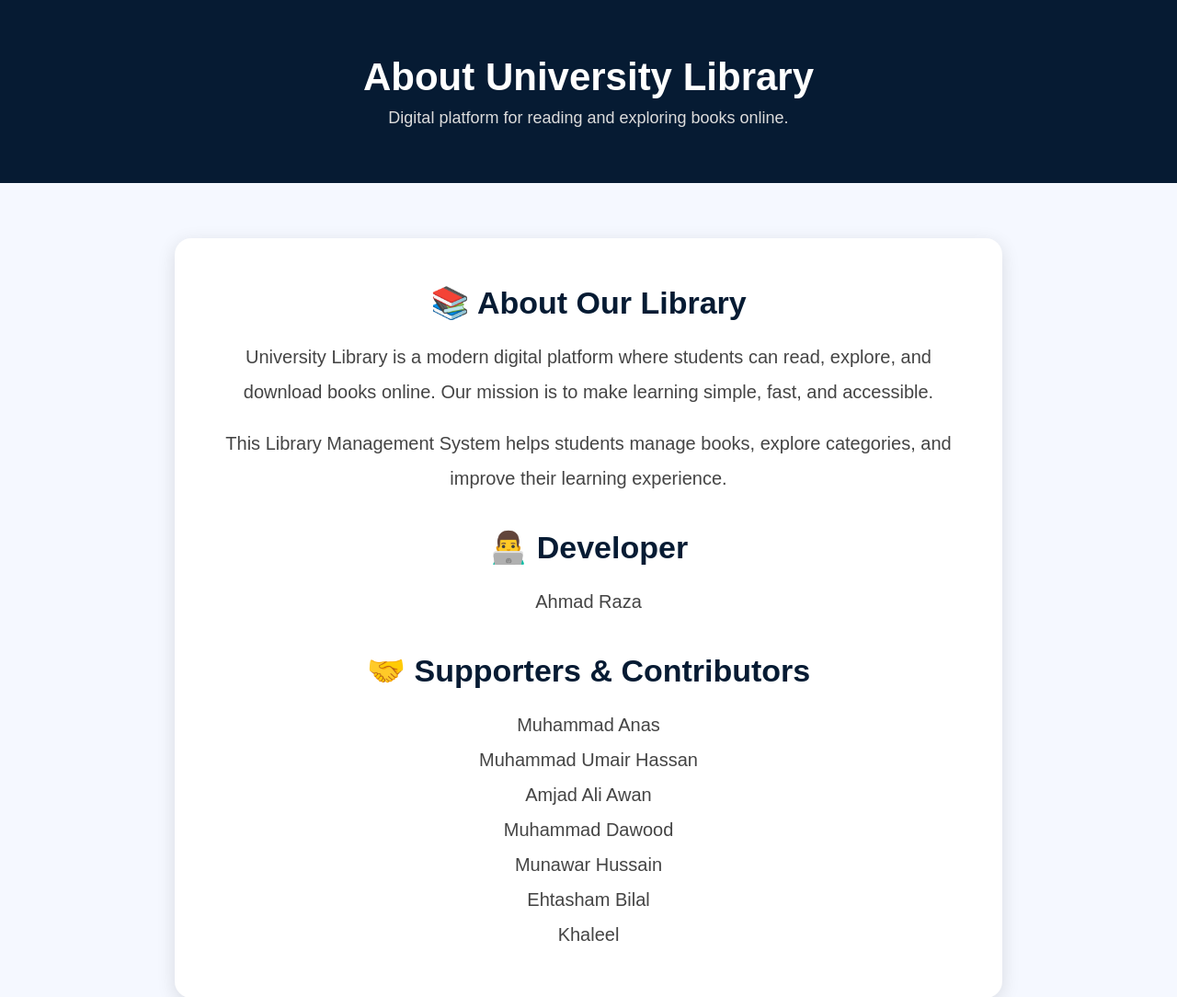
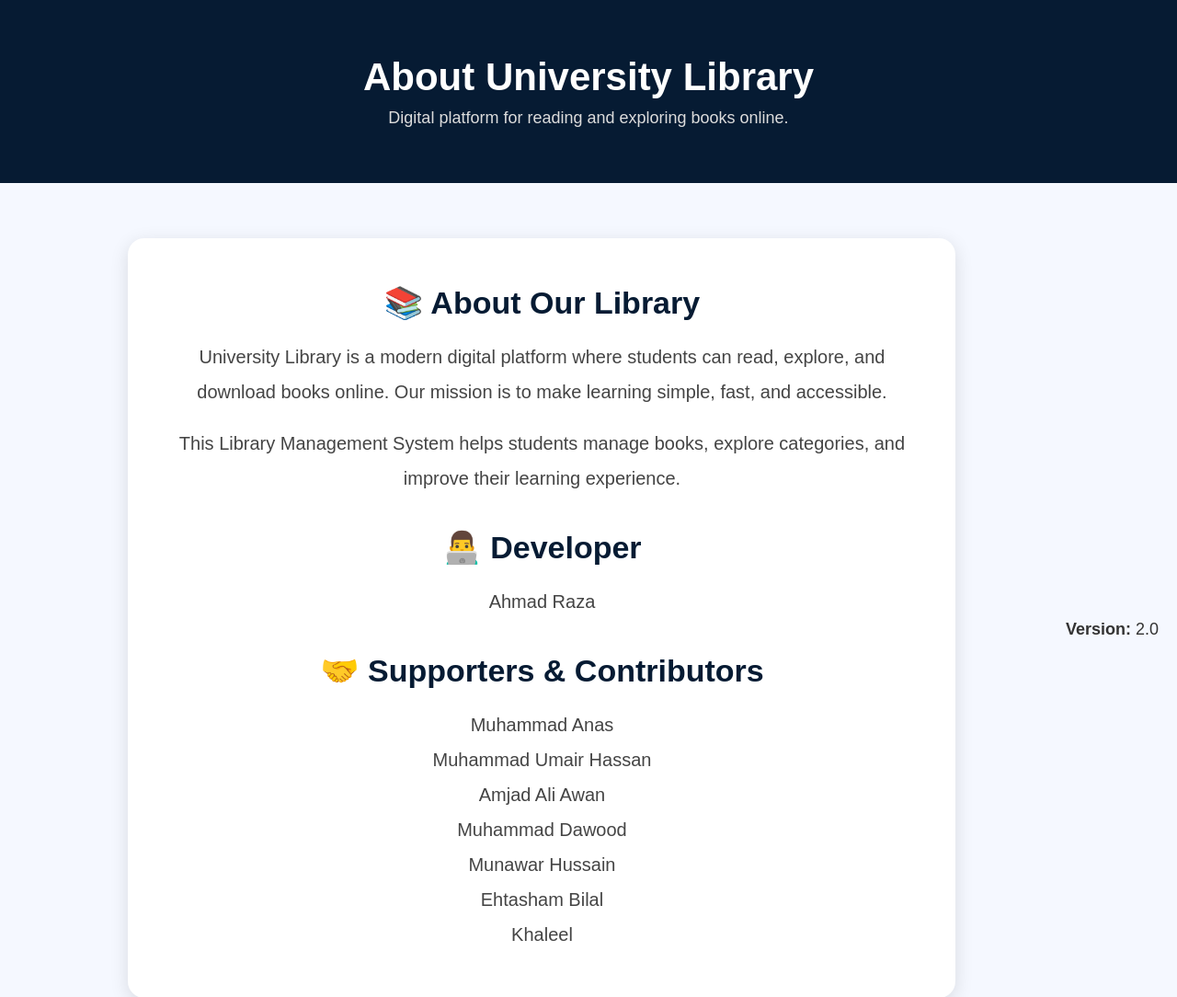
Before and after one commit to AhmadRaza-droid/bookslibrary, a PHP site: page /about.php in a window 1280 px wide. Shown: the part 70-1154 px from the top of the page at 92% size. Run offline with PHP 8.4, Linux system fonts and the light colour scheme.

Commit message:
updated about section with version 2.0

```diff
--- a/about.php
+++ b/about.php
@@ -72,6 +72,7 @@ session_start();
         <p>Khaleel</p>
 
     </div>
+    <p class="version"><b>Version:</b> 2.0</p>
 
 </section>
 
--- a/style.css
+++ b/style.css
@@ -924,3 +924,13 @@ footer p{
     padding:0 20px;
     cursor:pointer;
 }
+.version {
+    text-align: center;
+    font-size: 18px;
+    margin-top: 25px;
+    color: #333;
+}
+
+.version b {
+    font-weight: bold;
+}
```
